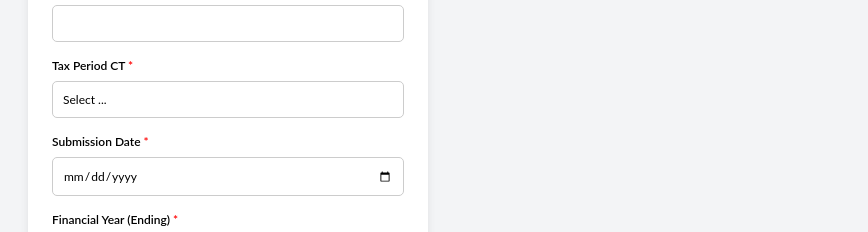
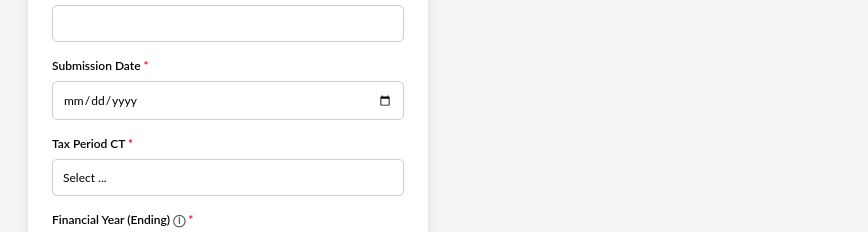
Before and after one commit to VenomancerProMax/Corporate_Tax_Annual_Return_Submit, a website: page app/widget.html in a window 1280 px wide. Shown: the part 241-473 px from the top of the page, without its empty margins (412-1280 px from the left). Drawn offline with Linux system fonts and the light colour scheme; a script that the page names is missing.

Commit message:
add tooltip to financial year field rearrange field placing

```diff
--- a/app/widget.html
+++ b/app/widget.html
@@ -21,6 +21,10 @@
         <input type="text" id="tax-registration-number" name="tax-registration-number"/>
         <span class="error-message" id="error-tax-registration-number"></span>
 
+        <label for="submission-date">Submission Date <span style="color: red;">*</span></label>
+        <input type="date" id="submission-date" name="submission-date" required />
+        <span class="error-message" id="error-submission-date"></span>
+
         <label for="tax-period-ct" style="margin-top: 16px; display: block;">Tax Period CT <span style="color: red;">*</span></label>
           <select id="tax-period-ct" name="tax-period-ct">
             <option value="" disabled selected>Select ...</option>
@@ -39,11 +43,9 @@
         </select>
         <span class="error-message" id="error-tax-period-ct"></span>
 
-        <label for="submission-date">Submission Date <span style="color: red;">*</span></label>
-        <input type="date" id="submission-date" name="submission-date" required />
-        <span class="error-message" id="error-submission-date"></span>
-
-        <label for="financial-year">Financial Year (Ending) <span style="color: red;">*</span></label>
+        <label for="financial-year">Financial Year (Ending)
+          <span title="Enter a 4-digit year from 2025 to 2050" style="cursor: help; color: #555;">&#9432;</span>
+          <span style="color: red;">*</span></label>
         <input type="number" id="financial-year" name="financial-year" min="2025" max="2050" step="1" placeholder="2025" />
         <span class="error-message" id="error-financial-year"></span>
 
```
Also changed, not shown: 1 other file.
